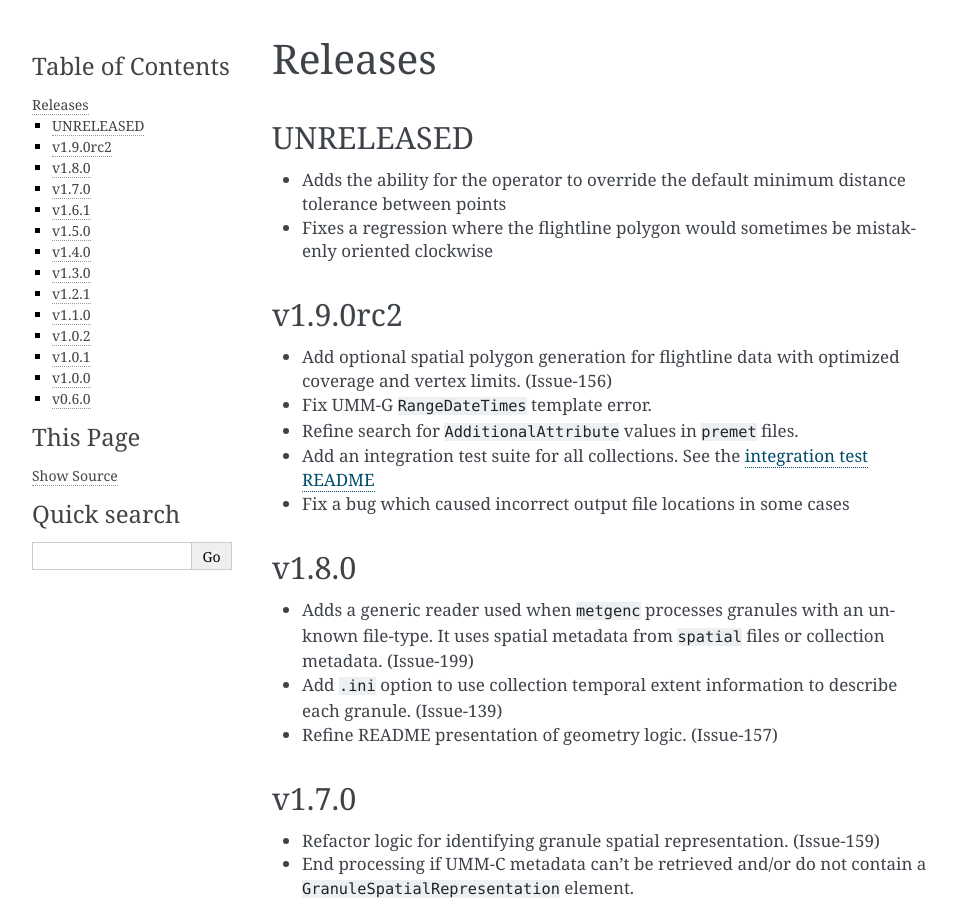
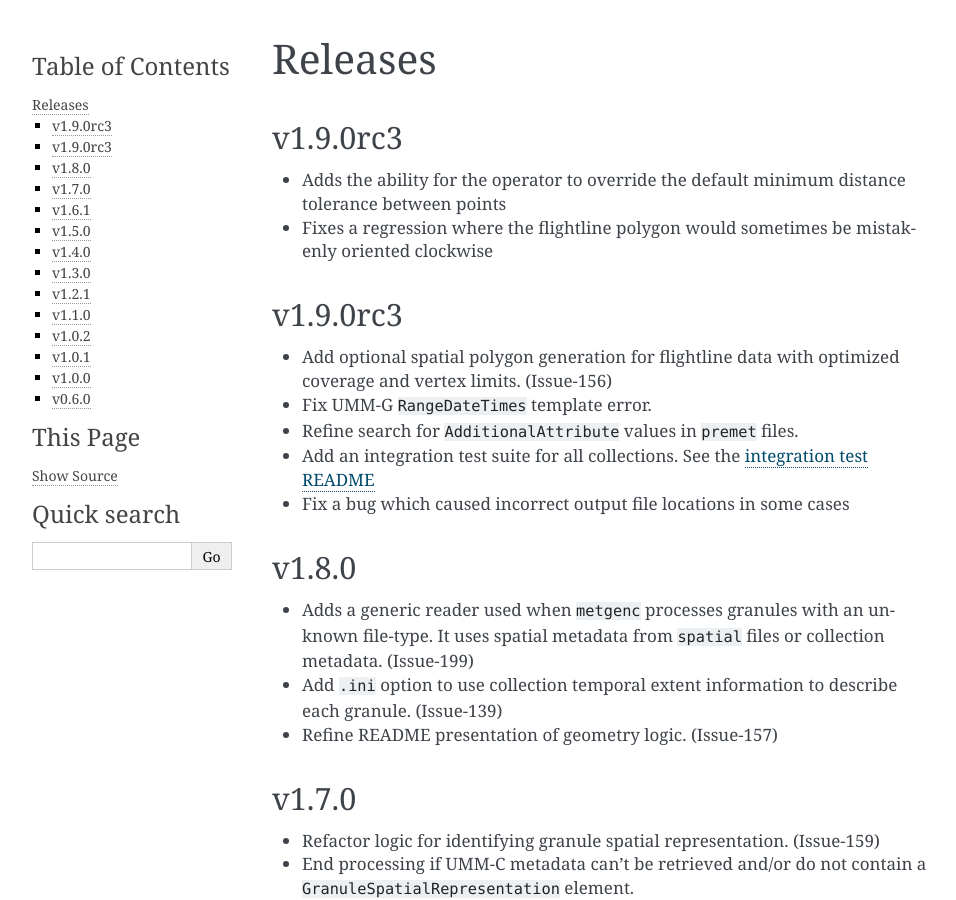
Before and after one commit to nsidc/granule-metgen, a Sphinx documentation site: the page built from docs/source/releases.rst, in a window 1280 px wide and 900 px high. Shown: the whole window, without its empty margins (148-1104 px from the left). Built offline with Sphinx 7.4.7, drawn with Linux system fonts in a browser that asks for light colours.

Commit message:
Bump version: 1.9.0rc2 → 1.9.0rc3

```diff
--- a/CHANGELOG.md
+++ b/CHANGELOG.md
@@ -1,9 +1,9 @@
-## UNRELEASED
+## v1.9.0rc3
 
 * Adds the ability for the operator to override the default minimum distance tolerance between points
 * Fixes a regression where the flightline polygon would sometimes be mistakenly oriented clockwise
 
-## v1.9.0rc2
+## v1.9.0rc3
 
 * Add optional spatial polygon generation for flightline data with optimized coverage and vertex limits. (Issue-156)
 * Fix UMM-G `RangeDateTimes` template error.
--- a/docs/source/conf.py
+++ b/docs/source/conf.py
@@ -6,8 +6,8 @@ sys.path.insert(0, str(Path("..", "..", "src").resolve()))
 project = "MetGenC"
 copyright = "2024, NSIDC"
 author = "National Snow and Ice Data Center"
-release = "v1.9.0rc2"
-version = "v1.9.0rc2"
+release = "v1.9.0rc3"
+version = "v1.9.0rc3"
 
 extensions = [
     "myst_parser",
--- a/pyproject.toml
+++ b/pyproject.toml
@@ -1,6 +1,6 @@
 [tool.poetry]
 name = "nsidc-metgenc"
-version = "1.9.0rc2"
+version = "1.9.0rc3"
 description = "The nsidc-metgenc package enables data producers as well as Operations staff managing the data ingest workflow to create metadata files conforming to NASA's Common Metadata Repository UMM-G specification."
 authors = ["National Snow and Ice Data Center (NSIDC) <nsidc@nsidc.org>"]
 readme = "README.md"
@@ -53,7 +53,7 @@ requests = "^2.32.4"
 beautifulsoup4 = "^4.13.4"
 
 [tool.bumpversion]
-current_version = "1.9.0rc2"
+current_version = "1.9.0rc3"
 parse = """(?x)
     (?P<major>0|[1-9]\\d*)\\.
     (?P<minor>0|[1-9]\\d*)\\.
```
Also changed, not shown: 1 other file.
